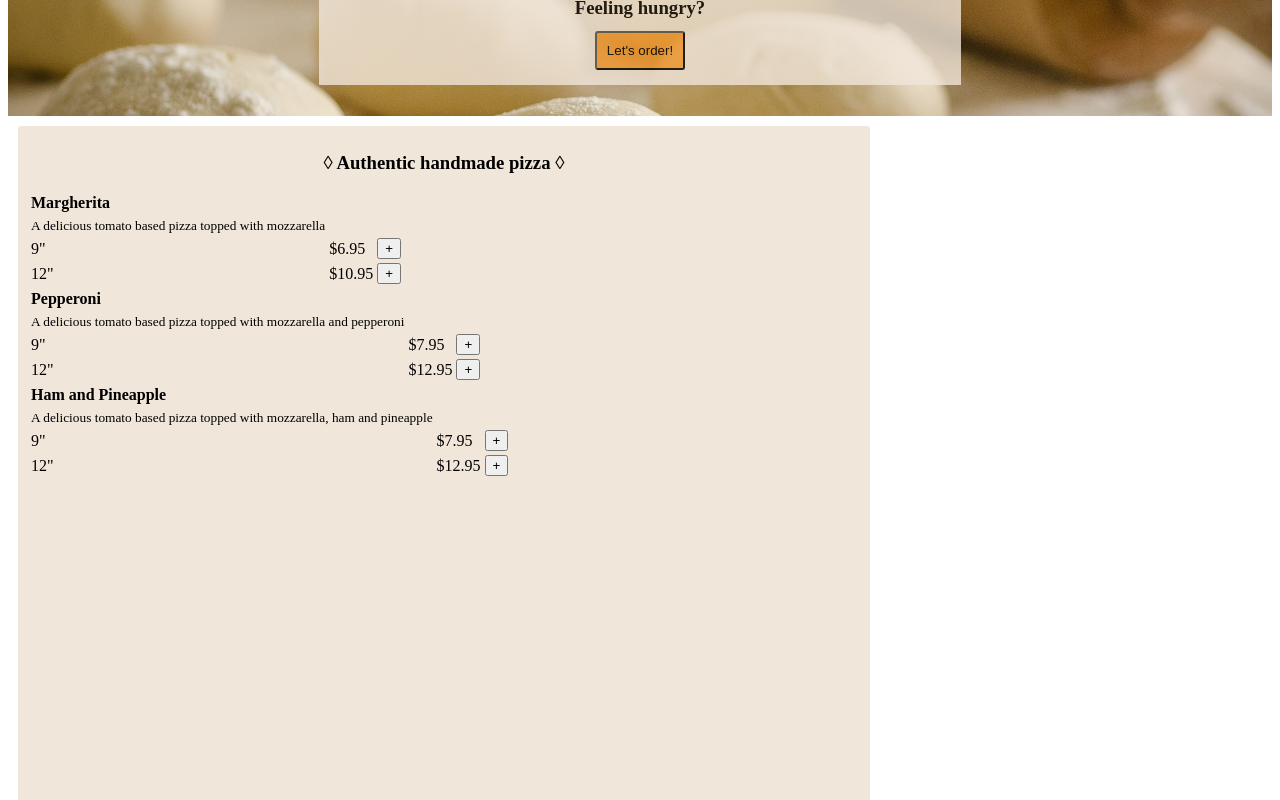
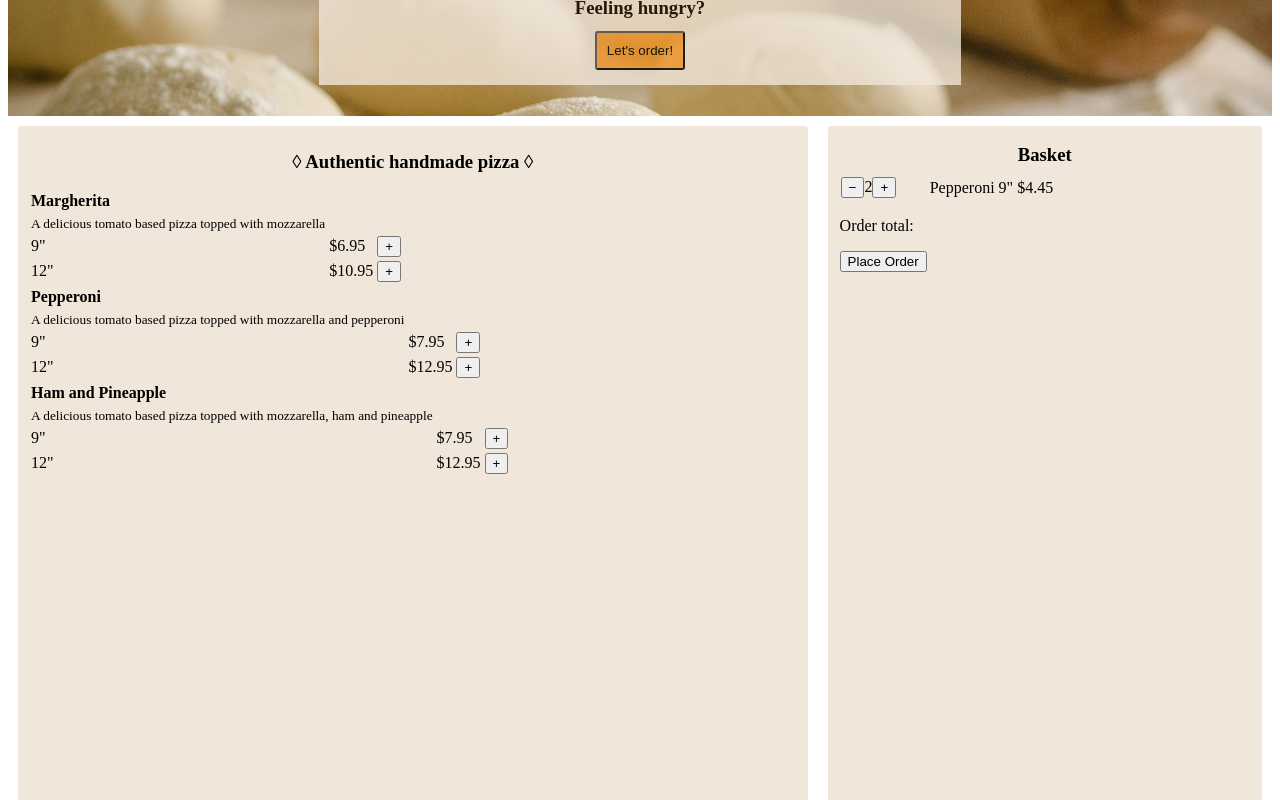
Before and after one commit to A-Lawrence-Reynolds/vue-pizza, a Vue app: page / in a window 1280 px wide. Shown: the part 580-1380 px from the top of the page. Built offline with nearby package versions, Linux system fonts and the light colour scheme.

Commit message:
made shopping basket static data for now .

```diff
--- a/src/components/Menu.vue
+++ b/src/components/Menu.vue
@@ -10,7 +10,7 @@
         :key="item.name"
       >
         <tbody>
-            <!-- name and description -->
+          <!-- name and description -->
           <tr>
             <td>
               <strong>
@@ -26,11 +26,15 @@
             </td>
           </tr>
           <!-- price and size  -->
-          <tr v-for="(option , index) in item.options" :key="index">
+          <tr
+            v-for="(option , index) in item.options"
+            :key="index"
+          >
             <td>{{option.size}}"</td>
             <td>${{option.price}}</td>
             <td>
               <button
+                @click="addToBasket(item, option)"
                 type="button"
                 class='btn_green'
               >+</button>
@@ -40,6 +44,37 @@
         </tbody>
       </table>
     </div>
+    <!-- shopping basket  -->
+    <div class='basket'>
+      <h3>
+        Basket
+      </h3>
+      <table>
+
+        <tbody>
+
+          <tr>
+
+            <td>
+              <button class="btn_green">&#8722;</button>
+              <span>2</span>
+              <button class="btn_green">&#43;</button>
+
+            </td>
+
+            <td>Pepperoni 9"</td>
+            <td>$4.45</td>
+          </tr>
+
+          <p>Order total:</p>
+          <button class="btn_green">Place Order</button>
+
+        </tbody>
+
+      </table>
+
+    </div>
+
   </div>
 </template>
 
@@ -47,6 +82,7 @@
 export default {
   data() {
     return {
+      basket: [],
       getMenuItems: {
         1: {
           name: "Margherita",
@@ -94,6 +130,23 @@ export default {
         }
       }
     };
+  },
+  methods: {
+    async addToBasket(item, option) {
+      const pizzaExists = await this.basket.find(
+        pizza => pizza.name === item.name && pizza.size === option.size
+      );
+      if (pizzaExists) {
+        pizzaExists.quantity++;
+        return;
+      }
+      this.basket.push({
+        name: item.name,
+        price: item.price,
+        size: option.size,
+        quantity: 1
+      });
+    }
   }
 };
 </script>
@@ -109,7 +162,7 @@ h3 {
   display: flex;
   flex-direction: column;
 }
-.menu {
+.menu, .basket {
   background: #f1e6da;
   border-radius: 3px;
   height: 100vh;
@@ -124,5 +177,10 @@ h3 {
   .menu {
     width: 65vw;
   }
+  .basket{
+      width:35vw;
+
+  }
 }
+
 </style>
```
